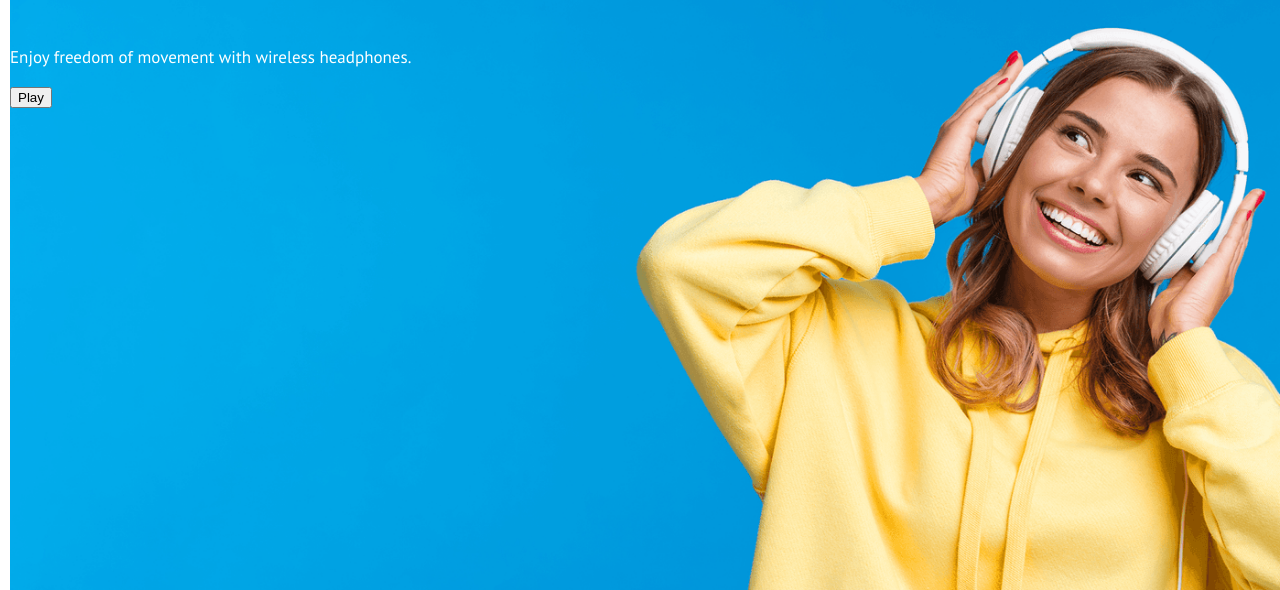
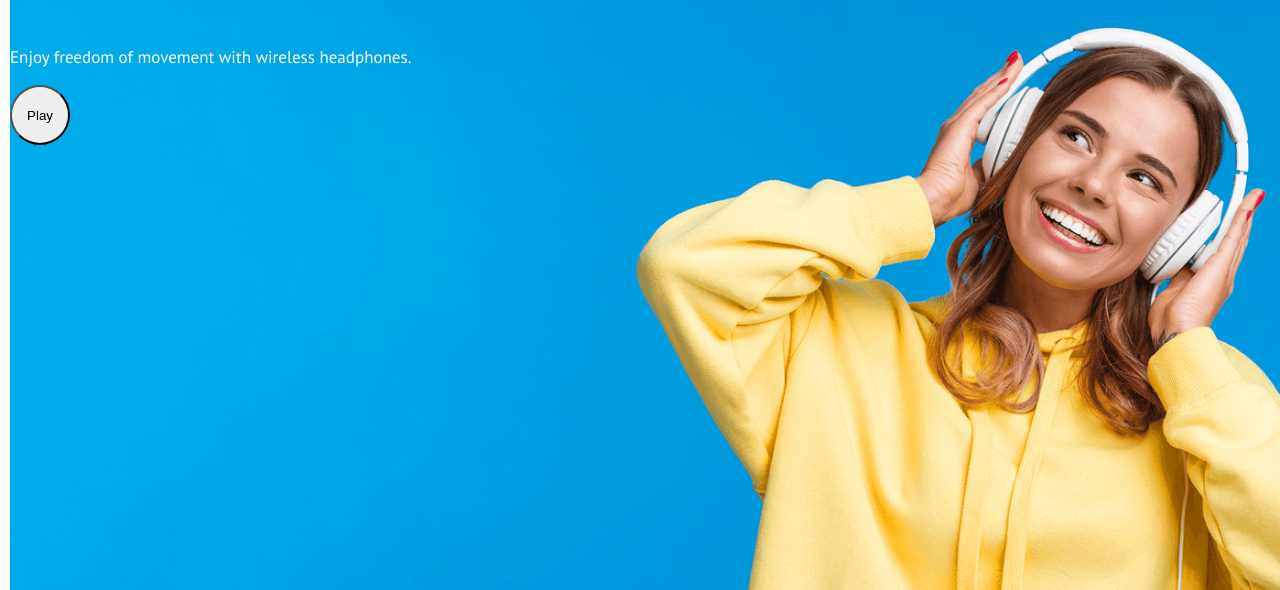
Before and after one commit to koldovsky/631-team-05, a plain HTML site: page index.html in a window 1280 px wide. Shown: the part 8644-9234 px from the top of the page. Drawn offline with Linux system fonts and the light colour scheme.

Commit message:
Added some CSS

```diff
--- a/css/speakers-and-video.css
+++ b/css/speakers-and-video.css
@@ -26,5 +26,9 @@
     background-position: center;
     width: 1349px;
     height: 703px;
-
 }
+.play_button{
+    width: 60px;
+    height: 60px;
+    border-radius: 50%;
+}
```
